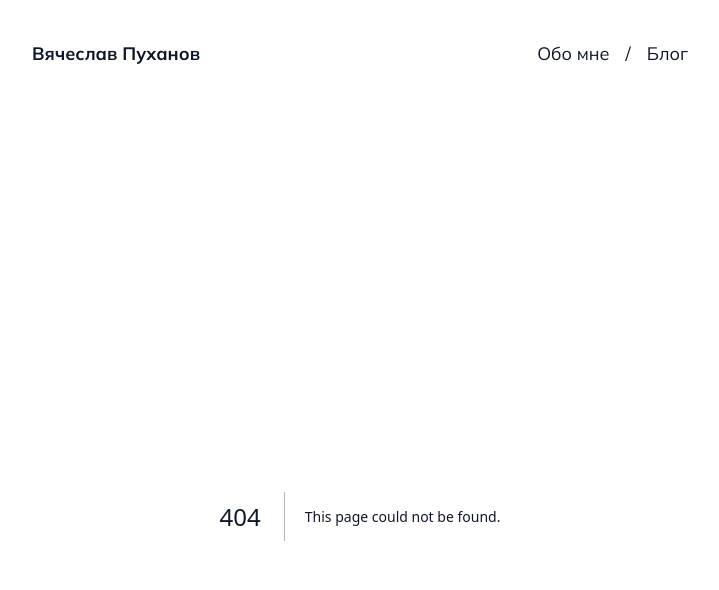
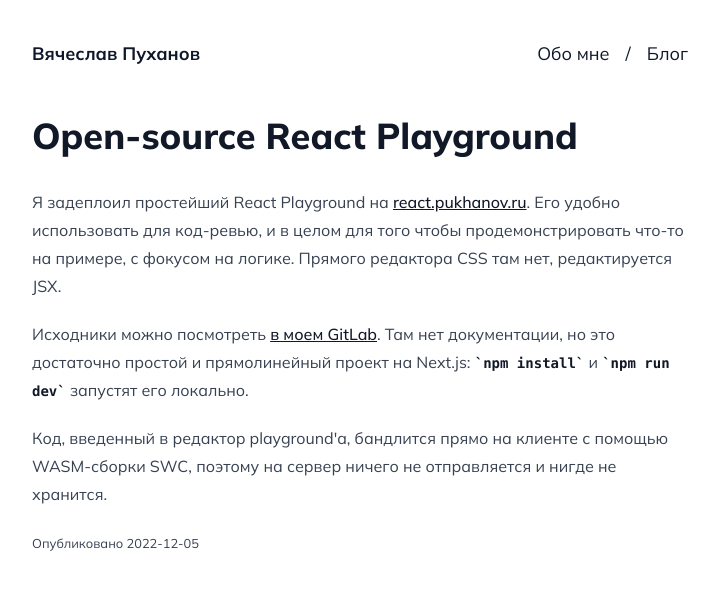
Before and after one commit to vpukhanov/pukhanov-ru, a Next.js app: page /posts/open-source-react-playground in a window 1280 px wide. Before the commit this address had no page. Shown: the top 590 px of the page, without its empty margins (280-999 px from the left). Built offline with nearby package versions, Linux system fonts and the light colour scheme.

Commit message:
feat: add open-sorce-react-playground post

```diff
--- /dev/null
+++ b/src/app/(prose)/posts/open-source-react-playground/page.mdx
@@ -0,0 +1,15 @@
+export const metadata = {
+    title: 'Open-source React Playground',
+    description: 'Я задеплоил простейший React Playground на react.pukhanov.ru, который удобно использовать для код-ревью, и в целом для того чтобы продемонстрировать что-то на примере, с фокусом на логике.',
+    datePublished: '2022-12-05'
+}
+
+# Open-source React Playground
+
+Я задеплоил простейший React Playground на [react.pukhanov.ru](https://react.pukhanov.ru). Его удобно использовать для код-ревью, и в целом для того чтобы продемонстрировать что-то на примере, с фокусом на логике. Прямого редактора CSS там нет, редактируется JSX.
+
+Исходники можно посмотреть [в моем GitLab](https://git.pukhanov.ru/vyacheslav/react-playground). Там нет документации, но это достаточно простой и прямолинейный проект на Next.js: `npm install` и `npm run dev` запустят его локально.
+
+Код, введенный в редактор playground'a, бандлится прямо на клиенте с помощью WASM-сборки SWC, поэтому на сервер ничего не отправляется и нигде не хранится.
+
+<small>Опубликовано 2022-12-05</small>
```
